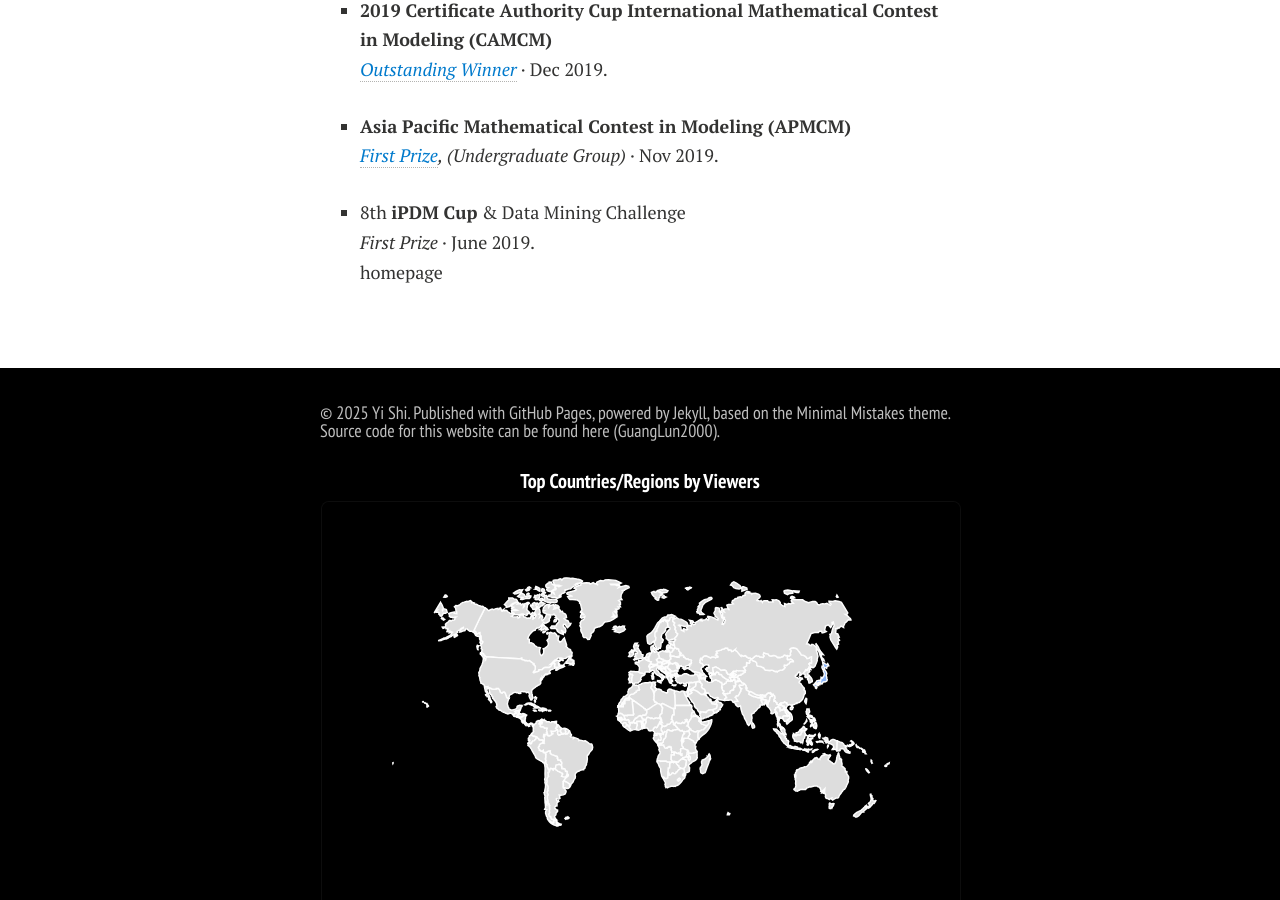
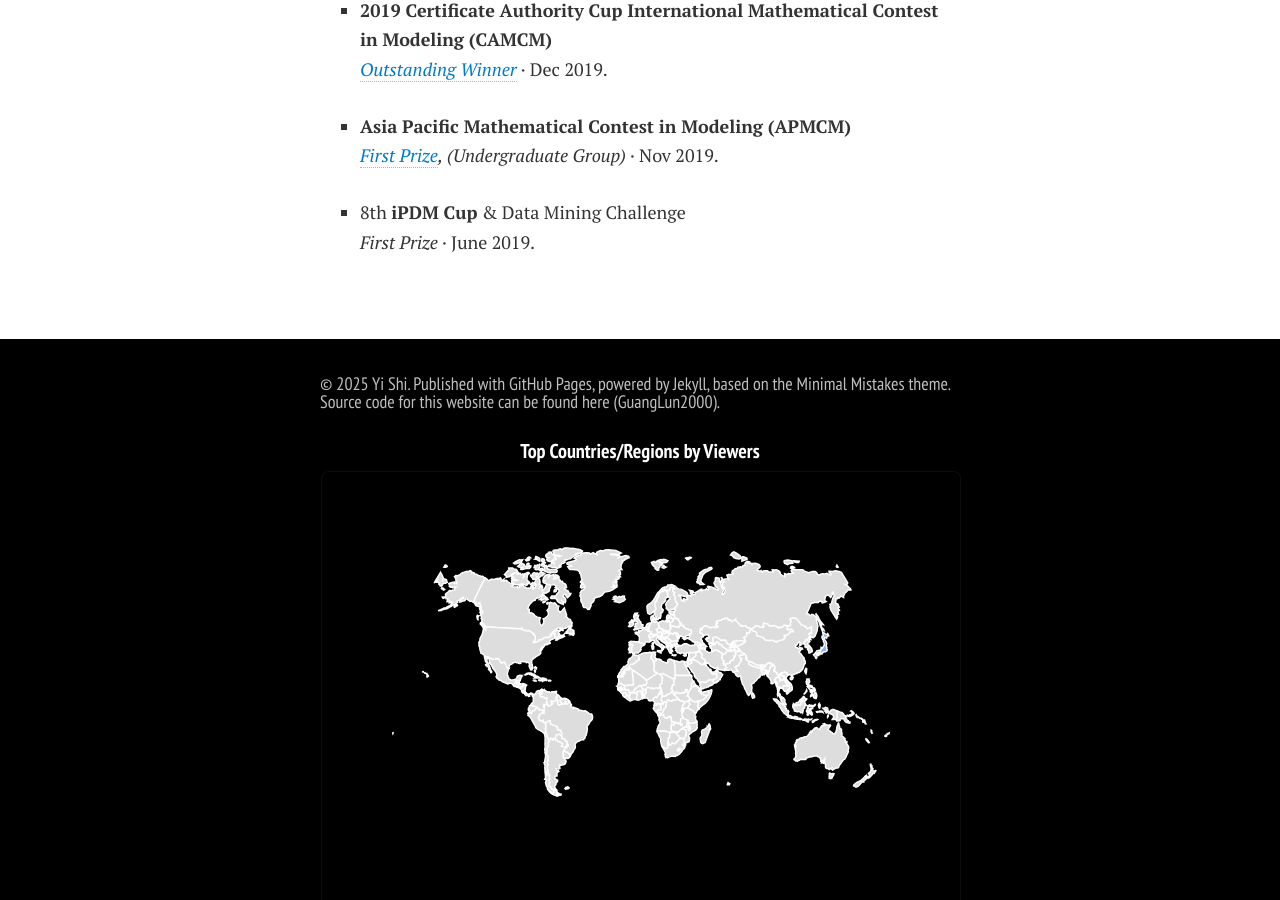
Before and after one commit to shiyi099/homepage, a Jekyll site: the page built from awards.md, in a window 1280 px wide and 900 px high, scrolled down 2241 px. Built offline with Jekyll 4.4.1, drawn with Linux system fonts in a browser that asks for light colours; nearby versions of some CDN libraries; comment, search, counter and statistics services are not loaded; a style sheet for code colours, icons or effects is not loaded.

Commit message:
Update awards.md

```diff
--- a/awards.md
+++ b/awards.md
@@ -24,4 +24,4 @@ title: Awards
 
 - **Asia Pacific Mathematical Contest in Modeling (APMCM)** <br><a href="http://www.apmcm.org/certificate/result/19BDIJQRSZ45" style="text-decoration: none; color: #007acc;" onmouseover="this.style.color='#e91e63'" onmouseout="this.style.color='#007acc'" title="Click to query certificate! [APMCM]"><i>First Prize</i></a>*, (Undergraduate Group)* · Nov 2019.<br>
 
-- 8th **iPDM Cup** & Data Mining Challenge <br>*First Prize* · June 2019.<br>homepage
+- 8th **iPDM Cup** & Data Mining Challenge <br>*First Prize* · June 2019.<br>
```
